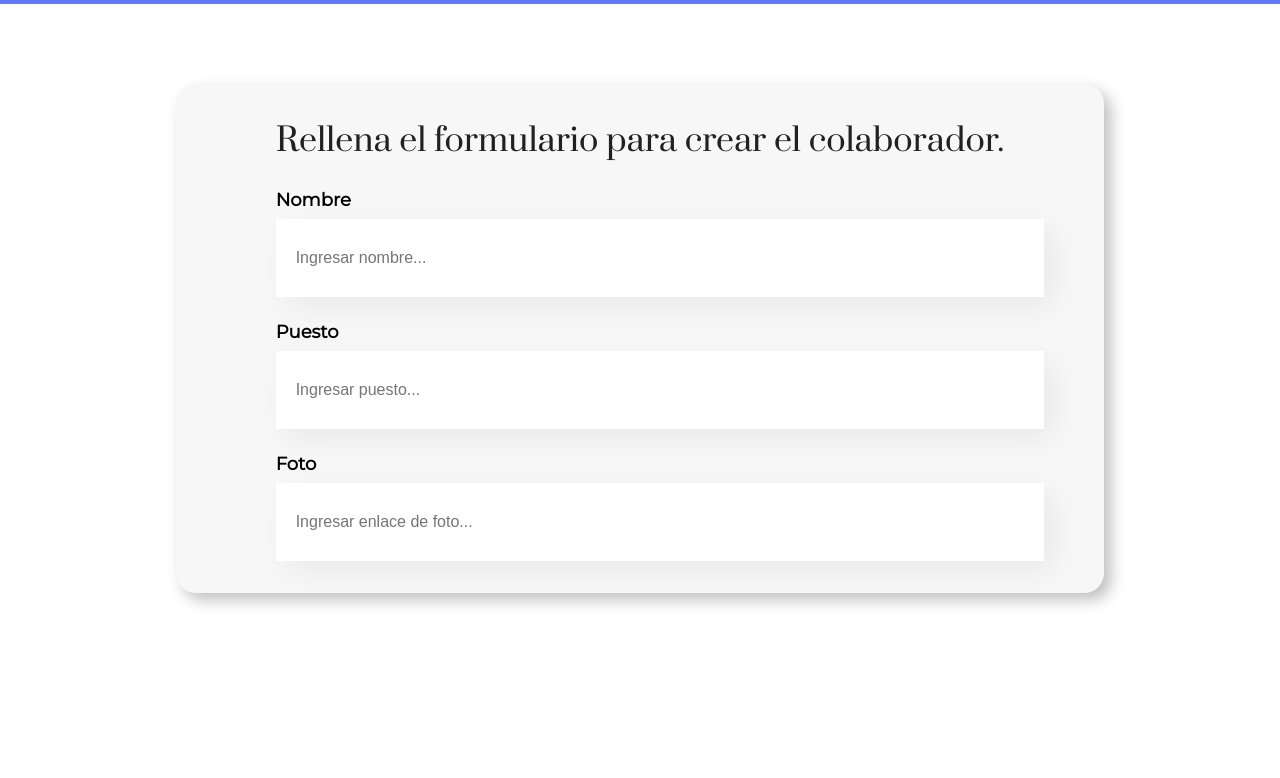
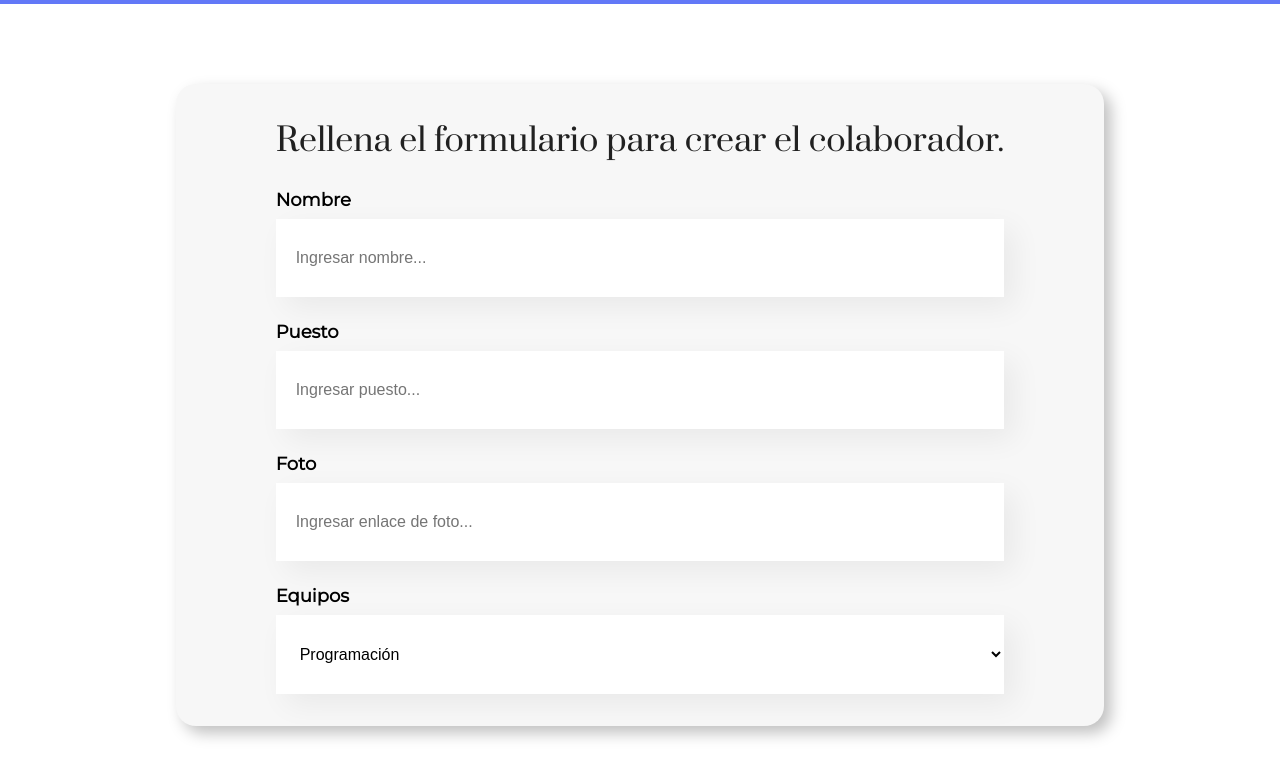
Before and after one commit to GarciaRojasP/org, a React (Create React App) app: page / in a window 1280 px wide. Shown: the part 496-1274 px from the top of the page. Before the commit the page ends 1169 px from the top, so only its background shows below. Built offline with nearby package versions, Linux system fonts and the light colour scheme.

Commit message:
Trabajando son select, conociendo como funciona los arreglos y map en React

```diff
--- a/src/componentes/CampoTexto/CampoTexto.css
+++ b/src/componentes/CampoTexto/CampoTexto.css
@@ -3,14 +3,14 @@
     font-family: 'Montserrat', sans-serif;
 }
 
-.campo-texto label{
+.label{
     font-size: 18px;
     font-weight: 600;
     display: block;
     margin-bottom: 8px;
 }
 
-.campo-texto input{
+.input{
     width: 100%;
     background-color: #ffffff;
     box-shadow: 10px 10px 30px rgba(0,0,0,0.06);
@@ -18,4 +18,5 @@
     padding: 30px 20px;
     outline-color: #6278F7;
     font-size: 16px;
+    box-sizing: border-box;
 }
--- a/src/componentes/CampoTexto/CampoTexto.js
+++ b/src/componentes/CampoTexto/CampoTexto.js
@@ -3,8 +3,8 @@ import "./CampoTexto.css"
 const CampoTexto = (props) => {
     const placeholderModificado = `${props.placeholder}...`
     return <div className="campo-texto">
-                <label>{props.label}</label>
-                <input placeholder={placeholderModificado} />
+                <label className="label">{props.label}</label>
+                <input className="input" placeholder={placeholderModificado} />
            </div>
 }
 
--- /dev/null
+++ b/src/componentes/CampoTexto/ListaOpciones.js
@@ -0,0 +1,28 @@
+import "./CampoTexto.css"
+
+//Para recorrer un arreglo se requiere usar map en React
+//Método map => arreglo.map( (equipo, index) => {
+//  return (colocar etiquetas html)
+//})
+const equipos = [
+    "Programación",
+    "Front End",
+    "Data Science",
+    "Devops",
+    "UX y Diseño",
+    "Móvil",
+    "Innovación y Gestión"
+]
+
+const ListaOpciones = () => {
+    return <div className="campo-texto">
+                <label className="label" >Equipos</label>
+                <select className="input select">
+                    { equipos.map((equipo, index) => {
+                        return <option key={index}>{equipo}</option>
+                    })}
+                </select>
+           </div>
+}
+
+export default ListaOpciones
--- a/src/componentes/Formulario/Formulario.js
+++ b/src/componentes/Formulario/Formulario.js
@@ -1,5 +1,6 @@
 import "./Formulario.css"
 import CampoTexto from "../CampoTexto/CampoTexto.js"
+import ListaOpciones from "../CampoTexto/ListaOpciones.js"
 
 const Formulario = () => {
     return <section className="formulario">
@@ -8,6 +9,8 @@ const Formulario = () => {
                     <CampoTexto label="Nombre" placeholder="Ingresar nombre" />
                     <CampoTexto label="Puesto" placeholder="Ingresar puesto"/>
                     <CampoTexto label="Foto" placeholder="Ingresar enlace de foto"/>
+                    <ListaOpciones />
+
                 </form>
            </section>
 }
```
